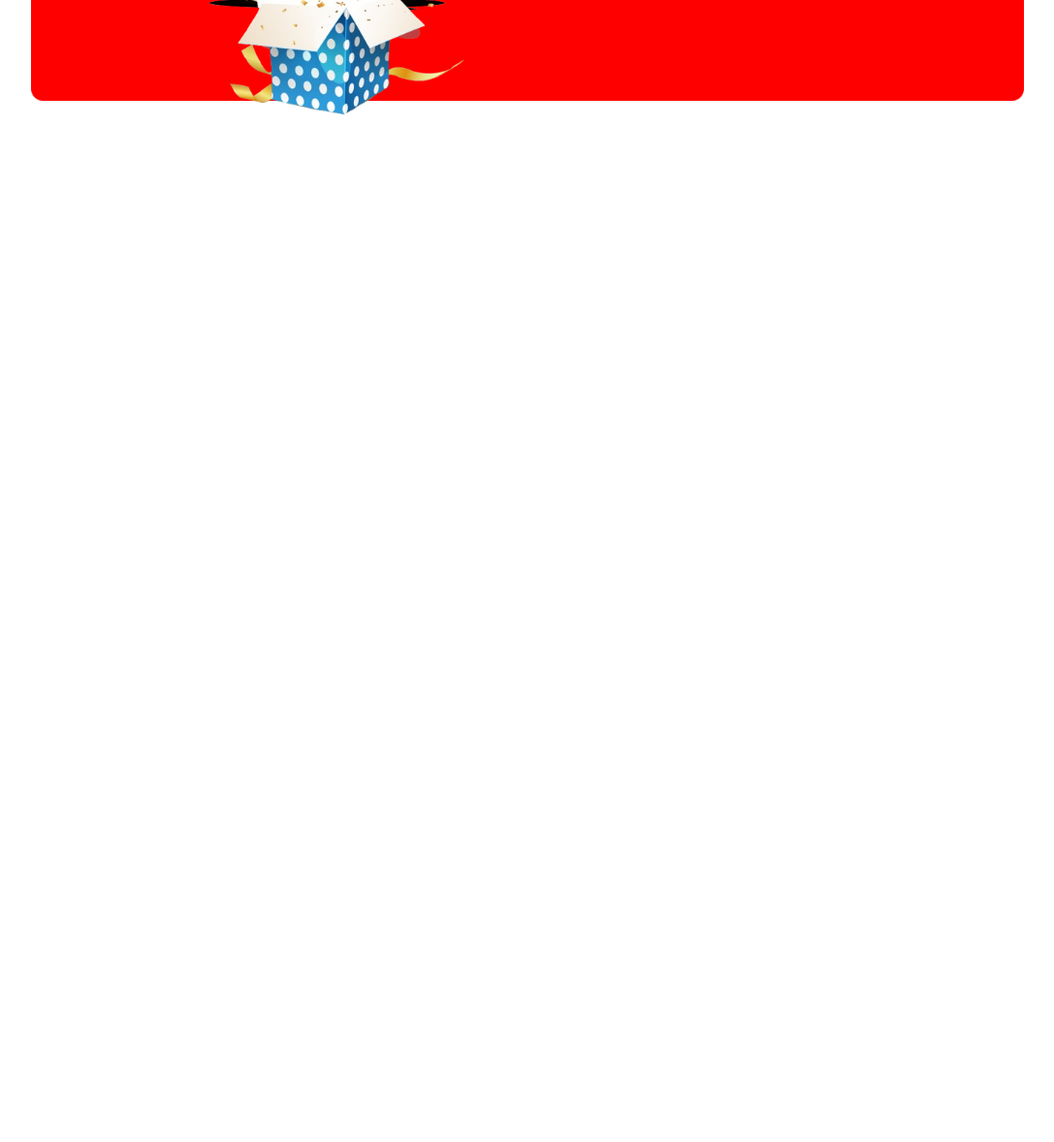
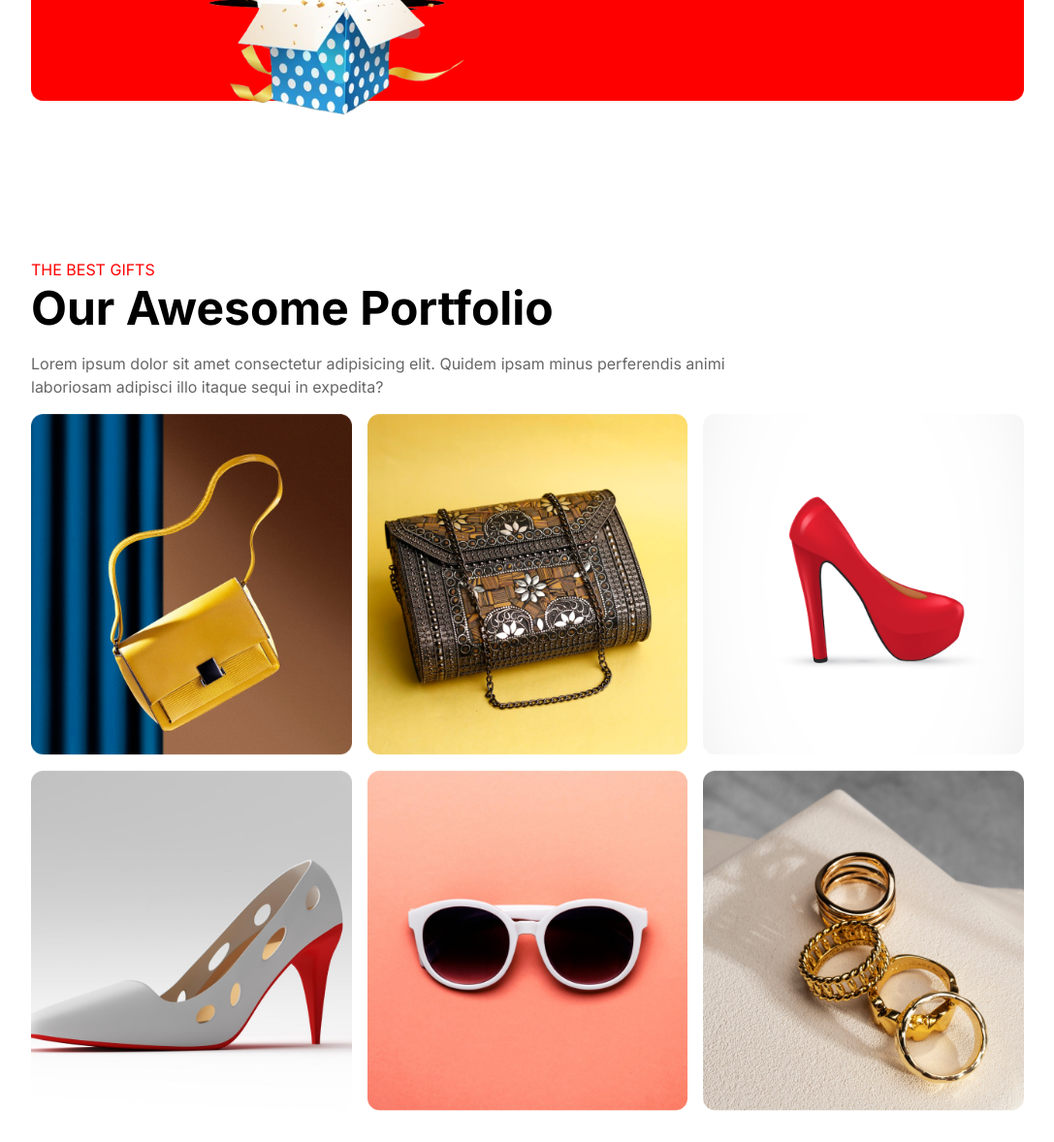
Before and after one commit to saadprof/PH_new-year-offer-resources, a plain HTML site: page index.html in a window 1280 px wide. Shown: the part 3199-4377 px from the top of the page at 97% size, without its empty margins (96-1183 px from the left). Before the commit the page ends 3499 px from the top, so only its background shows below. Drawn offline with Linux system fonts and the light colour scheme.

Commit message:
Best gifts porfolio added.

```diff
--- a/index.html
+++ b/index.html
@@ -78,7 +78,7 @@
             </section>
             <section id="holiday-sale">
                 <p>WHAT IS FUNCTIONAL</p>
-                <h1><span class="red">Holiadys</span> Sale 50%</h1>
+                <h1 class="common-h1"><span class="red">Holiadys</span> Sale 50%</h1>
                 <p class="common-paragraph">
                     Lorem ipsum dolor sit amet consectetur adipisicing elit.
                     Quia aut aliquam tempore exercitationem eveniet hic
@@ -104,6 +104,23 @@
                     />
                 </div>
             </section>
+            <section id="best-gifts-portfolio">
+                <p class="red">THE BEST GIFTS</p>
+                <h1>Our Awesome Portfolio</h1>
+                <p class="common-paragraph">
+                    Lorem ipsum dolor sit amet consectetur adipisicing elit.
+                    Quidem ipsam minus perferendis animi laboriosam adipisci
+                    illo itaque sequi in expedita?
+                </p>
+                <div id="gift-image-container">
+                    <img src="images/Rectangle 3.png" alt="Yellow handbag">
+                    <img src="images/Rectangle 4.png" alt="desi designer handbag">
+                    <img src="images/Rectangle 5.png" alt="Red high heel">
+                    <img src="images/Rectangle 6.png" alt="White heel red sole">
+                    <img src="images/Rectangle 7.png" alt="White sunglass">
+                    <img src="images/Rectangle 8.png" alt="Golden bangles">
+                </div>
+            </section>
         </main>
         <footer id="footer"></footer>
     </body>
--- a/style.css
+++ b/style.css
@@ -6,7 +6,7 @@
     color: #ff0000;
 }
 .common-paragraph {
-        color: rgba(0, 0, 0, 0.7);
+        color: rgba(0, 0, 0, 0.6);
     margin: 1rem 0;
     line-height: 1.5rem;
 }
@@ -178,3 +178,19 @@ body {
     border-radius: 8px;
     width: 100%;
 }
+
+#main #best-gifts-portfolio h1{
+    font-size: 3rem;
+}
+#main #best-gifts-portfolio p{
+    width: 70%;
+}
+#main #best-gifts-portfolio #gift-image-container{
+    display: grid;
+    grid-template-columns: repeat(3, 1fr);
+    gap: 1rem;
+    margin: 1rem 0;
+}
+#main #best-gifts-portfolio #gift-image-container img{
+    width: 100%;
+}
```
